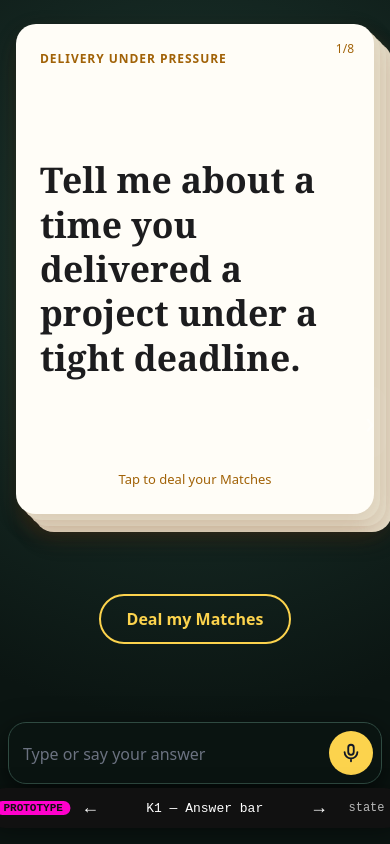
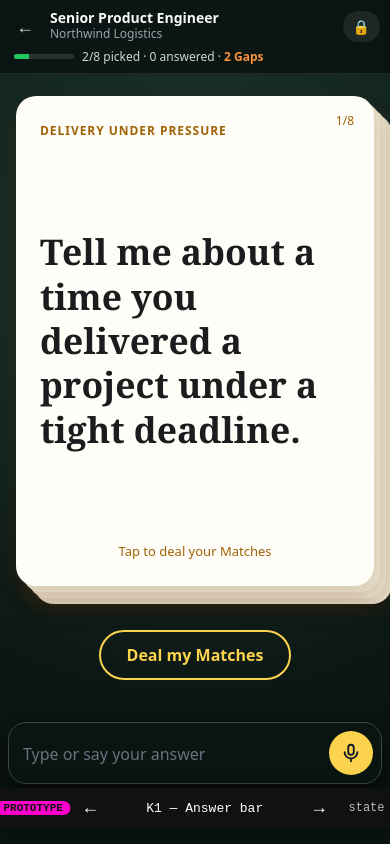
Before and after one commit to DerykHopley/interview-helper, a React (Vite) app: page / in a window 390 px wide. Built offline with nearby package versions, Linux system fonts and the light colour scheme.

Commit message:
Prototype: header for the K1 Interview practice screen (round 13)
Throwaway prototype, not for main. Fixed header with back to the
dashboard, Interview role and company, progress, Access status and
Lock; compact on phones.

Co-Authored-By: Claude Opus 5.5 (1M context) <noreply@anthropic.com>

```diff
--- a/src/prototype/interview-view/FlashcardShell.tsx
+++ b/src/prototype/interview-view/FlashcardShell.tsx
@@ -23,11 +23,13 @@ export function FlashcardShell({
   Below,
   CardBack,
   Overlay,
+  Header,
   className = "",
 }: VariantProps & {
   Below: ComponentType<SlotProps>;
   CardBack?: ComponentType<SlotProps>; // replaces the Question card's face while answering; hides `Below`
   Overlay?: ComponentType<SlotProps>; // rendered on top of the page (fixed bars, sheets)
+  Header?: ComponentType<SlotProps>; // fixed bar at the top of the page; stays put while cards swipe
   className?: string;
 }) {
   // ?q=<n> starts on Question n (for screenshots)
@@ -108,7 +110,7 @@ export function FlashcardShell({
 
   return (
     <div
-      className={`ve ve-swipe ${flipped ? "is-dealt" : ""} ${answering ? "is-answering" : ""} ${className}`}
+      className={`ve ve-swipe ${Header ? "has-header" : ""} ${flipped ? "is-dealt" : ""} ${answering ? "is-answering" : ""} ${className}`}
       onPointerDown={onPointerDown}
       onPointerMove={onPointerMove}
       onPointerUp={onPointerUp}
@@ -120,6 +122,7 @@ export function FlashcardShell({
         }
       }}
     >
+      {Header && <Header {...slot} />}
       <button className="ve-side ve-side-left" style={{ visibility: hasPrev ? "visible" : "hidden" }} onClick={() => leave(1)} aria-label="Previous Question">‹</button>
       <button className="ve-side ve-side-right" style={{ visibility: hasNext ? "visible" : "hidden" }} onClick={() => leave(-1)} aria-label="Next Question">›</button>
 
--- /dev/null
+++ b/src/prototype/interview-view/InterviewHeader.tsx
@@ -0,0 +1,27 @@
+// PROTOTYPE — header for the Interview practice screen (K1): back to the dashboard, which Interview this is,
+// progress, Access Token status and Lock. Matches the D2 dashboard's top bar so the two screens feel connected.
+import { interview, questions, type Picks } from "./data";
+
+export function InterviewHeader({ picks, answers }: { picks: Picks; answers: Record<string, string> }) {
+  const [role, company] = interview.title.split(" — ");
+  const picked = questions.filter((q) => picks[q.id]).length;
+  const gaps = questions.filter((q) => !q.matches.length).length;
+  const answered = questions.filter((q) => answers[q.id]?.trim()).length;
+  return (
+    <header className="ih">
+      <a className="ih-back" href="/prototype/dashboard?variant=D2" aria-label="Back to your Interviews">
+        <span className="ih-arrow">←</span><span className="ih-back-text">Interviews</span>
+      </a>
+      <div className="ih-title">
+        <strong>{role}</strong>
+        <span className="ih-company">{company}</span>
+      </div>
+      <div className="ih-progress" title={`${picked} of ${questions.length} Questions have a story picked`}>
+        <span className="ih-bar"><span style={{ width: `${(picked / questions.length) * 100}%` }} /></span>
+        <span>{picked}/{questions.length} picked · {answered} answered · <span className="ih-gaps">{gaps} {gaps === 1 ? "Gap" : "Gaps"}</span></span>
+      </div>
+      <span className="ih-chip">Access · 6h left</span>
+      <a className="ih-lock" href="/prototype/access?variant=A2&scenario=returning" title="Lock now">🔒<span className="ih-lock-text"> Lock</span></a>
+    </header>
+  );
+}
--- a/src/prototype/interview-view/VariantK1.tsx
+++ b/src/prototype/interview-view/VariantK1.tsx
@@ -5,6 +5,7 @@ import { Hand } from "./VariantK";
 import { AnswerStats, MicButton, SimulatedBadge } from "./AnswerParts";
 import { appendText, useDictation } from "./dictation";
 import { scenarioById, type VariantProps } from "./data";
+import { InterviewHeader } from "./InterviewHeader";
 
 function AnswerBar({ q, picks, answers, setAnswer, answering, setAnswering }: SlotProps) {
   const text = answers[q.id] ?? "";
@@ -37,6 +38,8 @@ function AnswerBar({ q, picks, answers, setAnswer, answering, setAnswering }: Sl
   );
 }
 
+const Header = ({ picks, answers }: SlotProps) => <InterviewHeader picks={picks} answers={answers} />;
+
 export function VariantK1(props: VariantProps) {
-  return <FlashcardShell {...props} Below={Hand} Overlay={AnswerBar} className="vk-table k1" />;
+  return <FlashcardShell {...props} Below={Hand} Overlay={AnswerBar} Header={Header} className="vk-table k1" />;
 }
--- a/src/prototype/interview-view/prototype.css
+++ b/src/prototype/interview-view/prototype.css
@@ -172,3 +172,30 @@ button { font: inherit; }
   .k3-sheet { height: 70dvh; padding: 10px 16px 76px; }
 }
 .ve-swipe.k2.is-answering .ve-side { display: none; }
+
+/* ---------- K1 header ---------- */
+.ih { position: fixed; top: 0; left: 0; right: 0; z-index: 35; display: flex; align-items: center; gap: 16px; padding: 10px 20px; background: #0b1512e6; border-bottom: 1px solid #ffffff14; color: #f9fafb; font-size: 14px; backdrop-filter: blur(6px); }
+.ih a { color: inherit; text-decoration: none; }
+.ih-back { display: flex; align-items: center; gap: 6px; padding: 6px 10px; border-radius: 8px; color: #d1d5db !important; font-weight: 600; }
+.ih-back:hover { background: #ffffff12; }
+.ih-arrow { font-size: 18px; }
+.ih-title { display: flex; flex-direction: column; min-width: 0; line-height: 1.2; }
+.ih-title strong { white-space: nowrap; overflow: hidden; text-overflow: ellipsis; }
+.ih-company { font-size: 12px; color: #9ca3af; }
+.ih-progress { margin-left: auto; display: flex; align-items: center; gap: 10px; color: #d1d5db; font-size: 13px; white-space: nowrap; }
+.ih-bar { width: 90px; height: 5px; border-radius: 3px; background: #ffffff1f; overflow: hidden; }
+.ih-bar span { display: block; height: 100%; background: #22c55e; }
+.ih-gaps { color: #fb923c; font-weight: 700; }
+.ih-chip { font-size: 12px; font-weight: 600; padding: 3px 10px; border-radius: 999px; background: #16a34a33; color: #86efac; white-space: nowrap; }
+.ih-lock { white-space: nowrap; background: #ffffff14; border-radius: 999px; padding: 6px 12px; }
+.ve-swipe.has-header { padding-top: 84px; }
+@media (max-width: 640px) {
+  .ih { gap: 10px; padding: 8px 10px; flex-wrap: wrap; row-gap: 4px; }
+  .ih-back { padding: 6px; }
+  .ih-back-text, .ih-lock-text, .ih-chip { display: none; }
+  .ih-title { flex: 1; }
+  .ih-lock { padding: 6px 10px; }
+  .ih-progress { order: 5; width: 100%; margin: 0; font-size: 12px; gap: 8px; padding-left: 4px; }
+  .ih-bar { width: 60px; }
+  .ve-swipe.has-header { padding-top: 96px; }
+}
```
Also changed, not shown: 5 other files (tests, documents, lock files or other folders).
